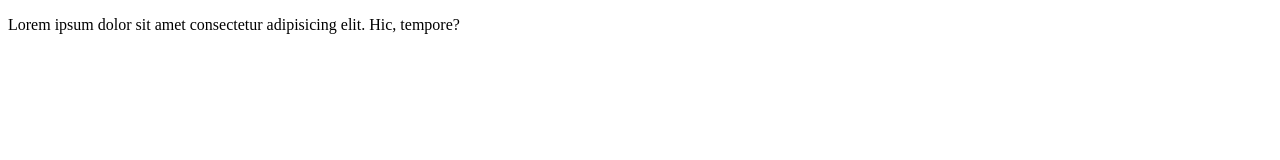
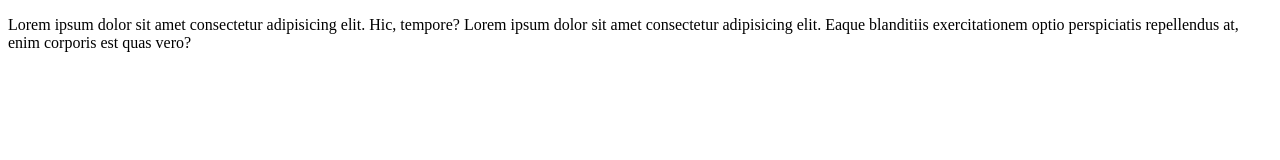
Before and after one commit to juljaVysotska/newProject123, a plain HTML site: page index.html in a window 1280 px wide. Drawn offline with Linux system fonts and the light colour scheme.

Commit message:
added more text

```diff
--- a/index.html
+++ b/index.html
@@ -6,6 +6,8 @@
     <title>Document</title>
 </head>
 <body>
-    <p>Lorem ipsum dolor sit amet consectetur adipisicing elit. Hic, tempore?</p>
+    <p>Lorem ipsum dolor sit amet consectetur adipisicing elit. Hic, tempore?
+        Lorem ipsum dolor sit amet consectetur adipisicing elit. Eaque blanditiis exercitationem optio perspiciatis repellendus at, enim corporis est quas vero?
+    </p>
 </body>
 </html>
```
